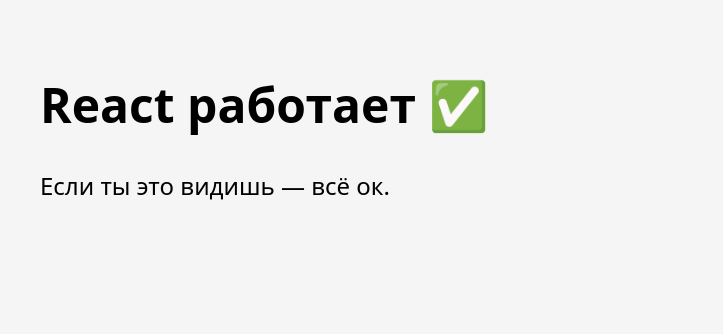
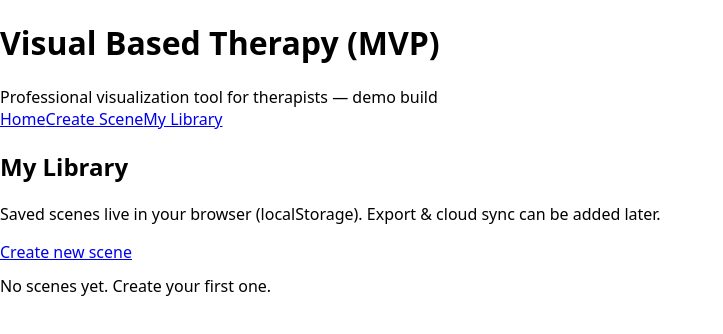
Before and after one commit to karynazuevaa-star/visual-based-therapy, a React (Vite) app: page /library in a window 1280 px wide. Shown: the top 334 px of the page, without its empty margins (0-723 px from the left). Built offline with nearby package versions, Linux system fonts and the light colour scheme.

Commit message:
Update App.tsx

```diff
--- a/src/App.tsx
+++ b/src/App.tsx
@@ -1,15 +1,87 @@
-export default function App() {
+import React from "react";
+import { NavLink, Route, Routes, useLocation } from "react-router-dom";
+
+import Home from "./Home";
+import CreateScene from "./CreateScene";
+import Library from "./Library";
+import SceneDetail from "./SceneDetail";
+
+/** Чтобы не было “белого экрана”, если какая-то страница упадёт */
+class ErrorBoundary extends React.Component<
+  { children: React.ReactNode },
+  { error: unknown }
+> {
+  state = { error: null as unknown };
+
+  static getDerivedStateFromError(error: unknown) {
+    return { error };
+  }
+
+  render() {
+    if (this.state.error) {
+      return (
+        <div style={{ padding: 24 }}>
+          <h2 style={{ color: "crimson" }}>Ошибка на странице</h2>
+          <pre style={{ whiteSpace: "pre-wrap" }}>
+            {String(this.state.error)}
+          </pre>
+          <p>
+            Открой DevTools → Console, там будет полный стек. (Но хотя бы теперь
+            не будет пустого экрана.)
+          </p>
+        </div>
+      );
+    }
+    return this.props.children;
+  }
+}
+
+function Topbar() {
+  const loc = useLocation();
+  const isActive = (path: string) =>
+    loc.pathname === path || loc.pathname.startsWith(path + "/");
+
   return (
-    <div
-      style={{
-        padding: 40,
-        fontSize: 24,
-        background: "#f5f5f5",
-        minHeight: "100vh",
-      }}
-    >
-      <h1>React работает ✅</h1>
-      <p>Если ты это видишь — всё ок.</p>
+    <div className="topbar">
+      <div className="brand">
+        <h1>Visual Based Therapy (MVP)</h1>
+        <span>Professional visualization tool for therapists — demo build</span>
+      </div>
+
+      <div className="nav">
+        <NavLink className={() => "pill" + (isActive("/") ? " active" : "")} to="/">
+          Home
+        </NavLink>
+        <NavLink
+          className={() => "pill" + (isActive("/create") ? " active" : "")}
+          to="/create"
+        >
+          Create Scene
+        </NavLink>
+        <NavLink
+          className={() => "pill" + (isActive("/library") ? " active" : "")}
+          to="/library"
+        >
+          My Library
+        </NavLink>
+      </div>
     </div>
   );
 }
+
+export default function App() {
+  return (
+    <div className="container">
+      <Topbar />
+
+      <ErrorBoundary>
+        <Routes>
+          <Route path="/" element={<Home />} />
+          <Route path="/create" element={<CreateScene />} />
+          <Route path="/library" element={<Library />} />
+          <Route path="/scene/:id" element={<SceneDetail />} />
+        </Routes>
+      </ErrorBoundary>
+    </div>
+  );
+}
```
